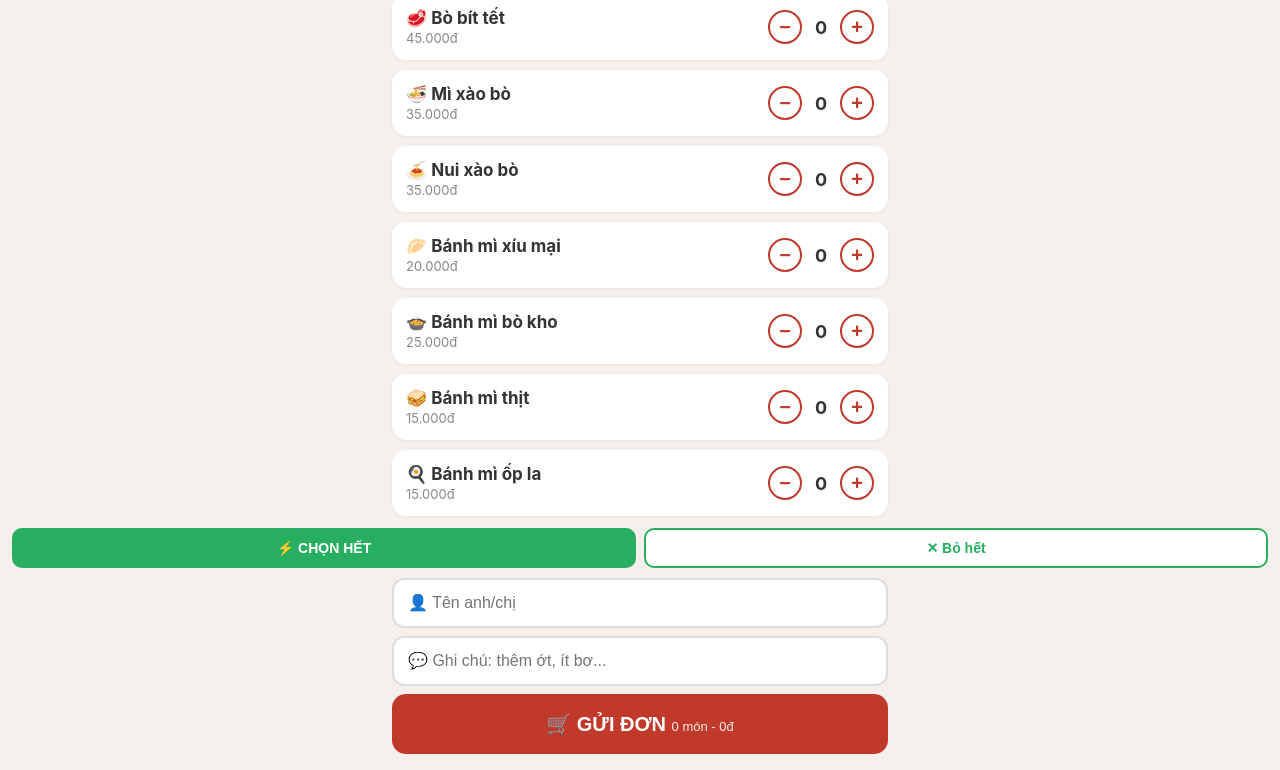
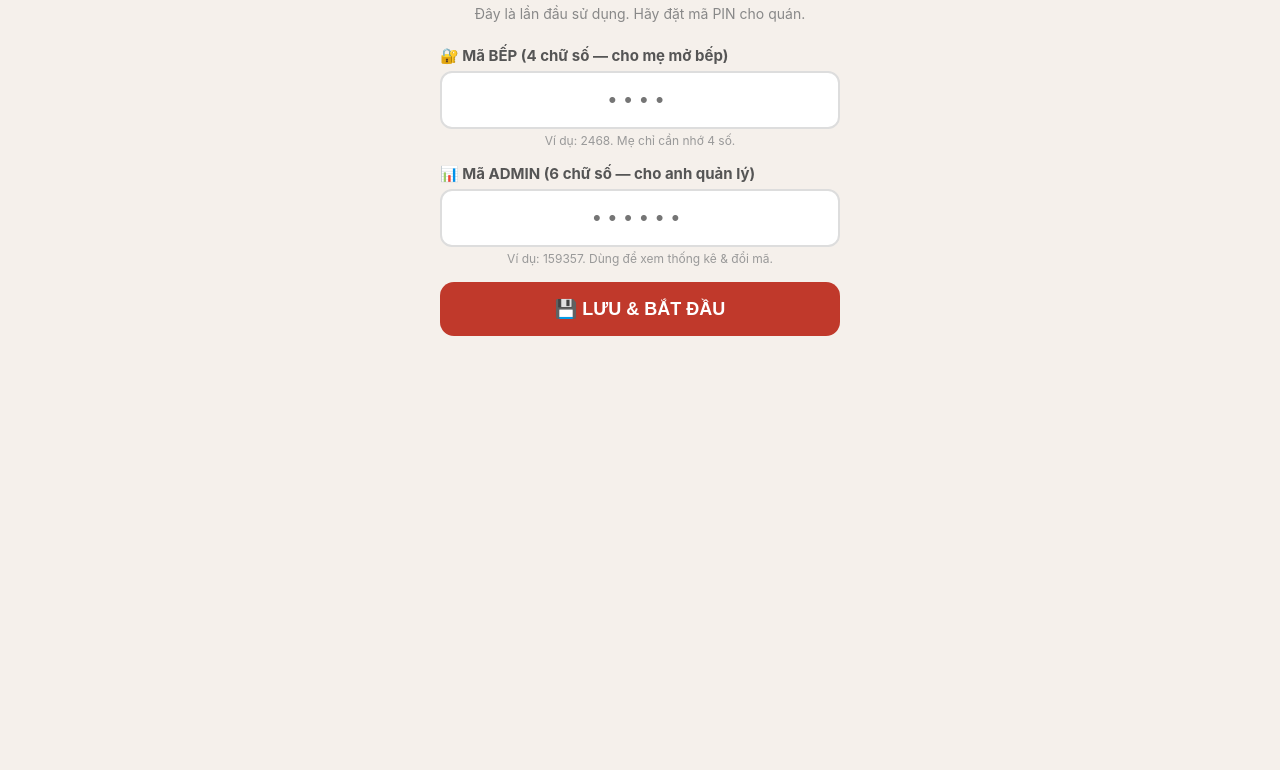
Before and after one commit to ViatNh/quan-mixaobo, a plain HTML site: page index.html in a window 1280 px wide. Shown: the part 89-859 px from the top of the page. Drawn offline with Linux system fonts and the light colour scheme.

Commit message:
v2.2: Remove default PINs from source, add mandatory setup screen

```diff
--- a/index.html
+++ b/index.html
@@ -19,6 +19,17 @@ body{font-family:-apple-system,system-ui,sans-serif;background:#f5f0eb;color:#33
 
 .btn{display:block;width:100%;padding:16px;border:none;border-radius:14px;font-size:18px;font-weight:700;cursor:pointer;transition:.15s;text-align:center}
 .btn:active{transform:scale(.97)}
+
+/* ===== SETUP SCREEN ===== */
+#setup-view{max-width:400px;margin:40px auto;padding:20px}
+#setup-view h2{font-size:22px;text-align:center;margin-bottom:8px;color:#c0392b}
+#setup-view .setup-sub{text-align:center;color:#888;font-size:14px;margin-bottom:24px}
+.setup-field{margin-bottom:16px}
+.setup-field label{display:block;font-size:15px;font-weight:700;margin-bottom:6px;color:#555}
+.setup-field input{width:100%;padding:14px;border:2px solid #ddd;border-radius:12px;font-size:22px;text-align:center;letter-spacing:8px;outline:none}
+.setup-field input:focus{border-color:#c0392b}
+.setup-field .hint{font-size:12px;color:#999;margin-top:4px;text-align:center}
+.setup-btn{background:#c0392b;color:#fff;margin-top:8px}
 
 /* ===== PASSWORD GATE ===== */
 .gate{max-width:360px;margin:60px auto;padding:20px;text-align:center}
@@ -77,7 +88,7 @@ body{font-family:-apple-system,system-ui,sans-serif;background:#f5f0eb;color:#33
 .order-customer{font-size:16px;color:#555;font-weight:700}
 .order-time{font-size:12px;color:#999}
 
-/* ★★★ BIG FOOD ITEMS ★★★ */
+/* BIG BEP ITEMS */
 .order-items{list-style:none;padding:4px 0;margin:8px 0}
 .order-items li{font-size:24px;font-weight:700;padding:6px 0;display:flex;justify-content:space-between;align-items:center;line-height:1.4}
 .order-items .item-qty{background:#d63031;color:#fff;padding:4px 14px;border-radius:10px;font-size:20px;font-weight:800;white-space:nowrap}
@@ -117,10 +128,29 @@ body{font-family:-apple-system,system-ui,sans-serif;background:#f5f0eb;color:#33
   #khach-view .menu-grid,.order-form{max-width:520px;margin:0 auto}
   #bep-view,#admin-view{max-width:640px;margin:0 auto}
   .stat-grid{grid-template-columns:repeat(4,1fr)}
+  #setup-view{max-width:440px}
 }
 </style>
 </head>
 <body>
+
+<!-- ===== SETUP (first run only) ===== -->
+<div id="setup-view" class="hidden">
+  <h2>🔧 THIẾT LẬP BAN ĐẦU</h2>
+  <div class="setup-sub">Đây là lần đầu sử dụng. Hãy đặt mã PIN cho quán.</div>
+  <div class="setup-field">
+    <label>🔐 Mã BẾP (4 chữ số — cho mẹ mở bếp)</label>
+    <input type="password" id="setupBepPin" maxlength="4" inputmode="numeric" pattern="[0-9]*" autocomplete="off" placeholder="••••">
+    <div class="hint">Ví dụ: 2468. Mẹ chỉ cần nhớ 4 số.</div>
+  </div>
+  <div class="setup-field">
+    <label>📊 Mã ADMIN (6 chữ số — cho anh quản lý)</label>
+    <input type="password" id="setupAdminPin" maxlength="6" inputmode="numeric" pattern="[0-9]*" autocomplete="off" placeholder="••••••">
+    <div class="hint">Ví dụ: 159357. Dùng để xem thống kê & đổi mã.</div>
+  </div>
+  <button class="btn setup-btn" id="setupBtn" onclick="doSetup()">💾 LƯU & BẮT ĐẦU</button>
+  <div class="error" id="setupError" style="text-align:center;margin-top:12px"></div>
+</div>
 
 <!-- ===== PASSWORD GATE ===== -->
 <div id="gate" class="gate hidden">
@@ -193,7 +223,7 @@ body{font-family:-apple-system,system-ui,sans-serif;background:#f5f0eb;color:#33
     <button class="admin-btn" onclick="resetToday()">🔄 Reset hôm nay</button>
     <button class="admin-btn danger" onclick="clearAll()">🗑️ Xóa tất cả</button>
   </div>
-  <div class="sec-note" id="secNote">
+  <div class="sec-note">
     🔐 <b>Bảo mật:</b> PIN đã được mã hóa SHA-256, không lưu dạng plaintext.<br>
     ⚠️ <b>Lưu ý:</b> Đổi PIN chỉ áp dụng cho thiết bị hiện tại. Muốn đồng bộ PIN giữa máy bếp và máy quản trị, cần đổi PIN trên từng máy riêng.
   </div>
@@ -222,13 +252,12 @@ MENU.forEach(m => cart[m.id] = 0);
 
 let orders = LS('orders') || [];
 let orderSeq = LS('seq') || 0;
-let config = null; // loaded async in init
+let config = null;
 
 let currentMode = 'khach';
 let lockUntil = LS('lockUntil') || 0;
 let failCount = LS('failCount') || 0;
 let gateTarget = '';
-let bepInterval = null;
 
 // ===== PIN HASHING (SHA-256) =====
 async function hashPin(pin) {
@@ -239,24 +268,20 @@ async function hashPin(pin) {
   return hashArray.map(b => b.toString(16).padStart(2, '0')).join('');
 }
 
-// ===== MIGRATION: hash plaintext PINs if found =====
+// ===== MIGRATION: handle legacy plaintext configs =====
 async function migrateConfig(raw) {
-  if (!raw) {
-    // Brand new: hash defaults
+  if (!raw) return null; // triggers setup
+  // Already hashed
+  if (raw.bepPinHash && raw.adminPinHash) return raw;
+  // Legacy plaintext PINs — hash them
+  if (raw.bepPin || raw.adminPin) {
     return {
-      bepPinHash: await hashPin('8888'),
-      adminPinHash: await hashPin('123456'),
-      banCount: 10
+      bepPinHash: raw.bepPin ? await hashPin(raw.bepPin) : null,
+      adminPinHash: raw.adminPin ? await hashPin(raw.adminPin) : null,
+      banCount: raw.banCount || 10
     };
   }
-  // Already hashed?
-  if (raw.bepPinHash && raw.adminPinHash) return raw;
-  // Legacy plaintext
-  return {
-    bepPinHash: await hashPin(raw.bepPin || '8888'),
-    adminPinHash: await hashPin(raw.adminPin || '123456'),
-    banCount: raw.banCount || 10
-  };
+  return null; // corrupted, trigger setup
 }
 
 // ===== URL PARSING =====
@@ -265,10 +290,17 @@ const tableNumber = params.get('ban') || '';
 
 // ===== INIT =====
 async function init() {
-  // Load & migrate config
-  config = await migrateConfig(LS('config'));
+  const raw = LS('config');
+  config = await migrateConfig(raw);
+
+  // No config at all → show setup
+  if (!config || !config.bepPinHash || !config.adminPinHash) {
+    showSetup();
+    return;
+  }
+
+  // Config exists → proceed normally
   SS('config', config);
-
   renderMenu();
   updateTotal();
 
@@ -283,16 +315,58 @@ async function init() {
   else if (hash === '#admin') showGate('admin');
   else showMode('khach');
 
-  // Auto-refresh bep
   setInterval(() => {
     if (currentMode === 'bep') { renderBep(); updateBepTime(); }
   }, 5000);
+}
+
+// ===== SETUP =====
+function showSetup() {
+  document.getElementById('khach-view').classList.add('hidden');
+  document.getElementById('bep-view').classList.add('hidden');
+  document.getElementById('admin-view').classList.add('hidden');
+  document.getElementById('gate').classList.add('hidden');
+  document.getElementById('setup-view').classList.remove('hidden');
+}
+
+async function doSetup() {
+  const bepPin = document.getElementById('setupBepPin').value.trim();
+  const adminPin = document.getElementById('setupAdminPin').value.trim();
+  const err = document.getElementById('setupError');
+  const btn = document.getElementById('setupBtn');
+
+  if (!/^\d{4}$/.test(bepPin)) { err.textContent = '❌ Mã BẾP phải đúng 4 chữ số'; return; }
+  if (!/^\d{6}$/.test(adminPin)) { err.textContent = '❌ Mã ADMIN phải đúng 6 chữ số'; return; }
+  if (bepPin === adminPin) { err.textContent = '❌ Mã BẾP và ADMIN không được giống nhau'; return; }
+
+  btn.disabled = true;
+  btn.textContent = '⏳ Đang lưu...';
+  err.textContent = '';
+
+  config = {
+    bepPinHash: await hashPin(bepPin),
+    adminPinHash: await hashPin(adminPin),
+    banCount: 10
+  };
+  SS('config', config);
+
+  // Clear sensitive values from DOM
+  document.getElementById('setupBepPin').value = '';
+  document.getElementById('setupAdminPin').value = '';
+
+  document.getElementById('setup-view').classList.add('hidden');
+
+  // Now init normally
+  renderMenu();
+  updateTotal();
+  showMode('khach');
 }
 
 // ===== MODE SWITCHING =====
 function showMode(mode) {
   currentMode = mode;
   document.getElementById('gate').classList.add('hidden');
+  document.getElementById('setup-view').classList.add('hidden');
   document.getElementById('khach-view').classList.toggle('hidden', mode !== 'khach');
   document.getElementById('bep-view').classList.toggle('hidden', mode !== 'bep');
   document.getElementById('admin-view').classList.toggle('hidden', mode !== 'admin');
@@ -309,6 +383,7 @@ function showGate(target) {
   const pin = document.getElementById('gatePin');
   const err = document.getElementById('gateError');
 
+  document.getElementById('setup-view').classList.add('hidden');
   gate.classList.remove('hidden');
   document.getElementById('khach-view').classList.add('hidden');
   document.getElementById('bep-view').classList.add('hidden');
@@ -364,7 +439,6 @@ async function checkPassword() {
 function logout() {
   window.location.hash = '';
   showMode('khach');
-  if (bepInterval) { clearInterval(bepInterval); bepInterval = null; }
 }
 
 // ===== KHACH =====
@@ -565,6 +639,8 @@ function clearAll() {
 
 // ===== KEYBOARD =====
 document.getElementById('gatePin').addEventListener('keydown', e => { if (e.key === 'Enter') checkPassword(); });
+document.getElementById('setupBepPin').addEventListener('keydown', e => { if (e.key === 'Enter') document.getElementById('setupAdminPin').focus(); });
+document.getElementById('setupAdminPin').addEventListener('keydown', e => { if (e.key === 'Enter') doSetup(); });
 
 // ===== START =====
 init();
```
